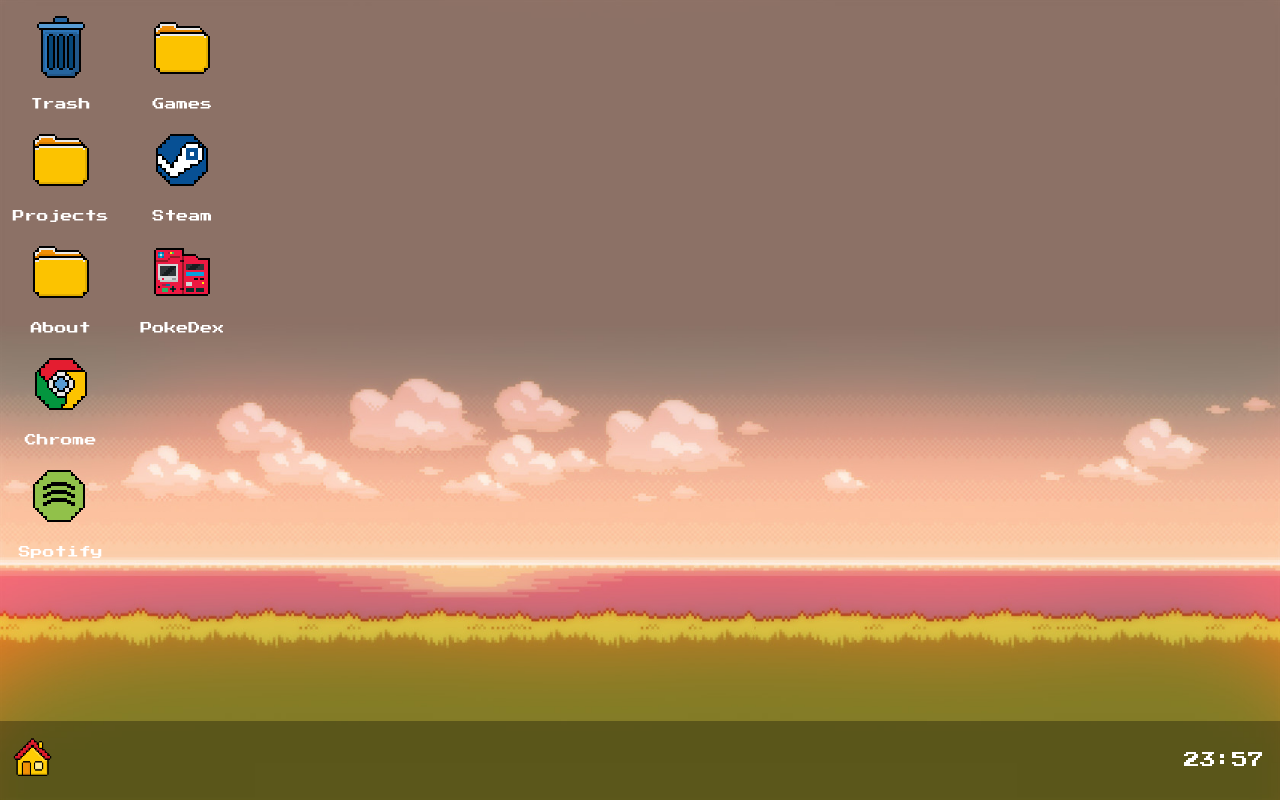
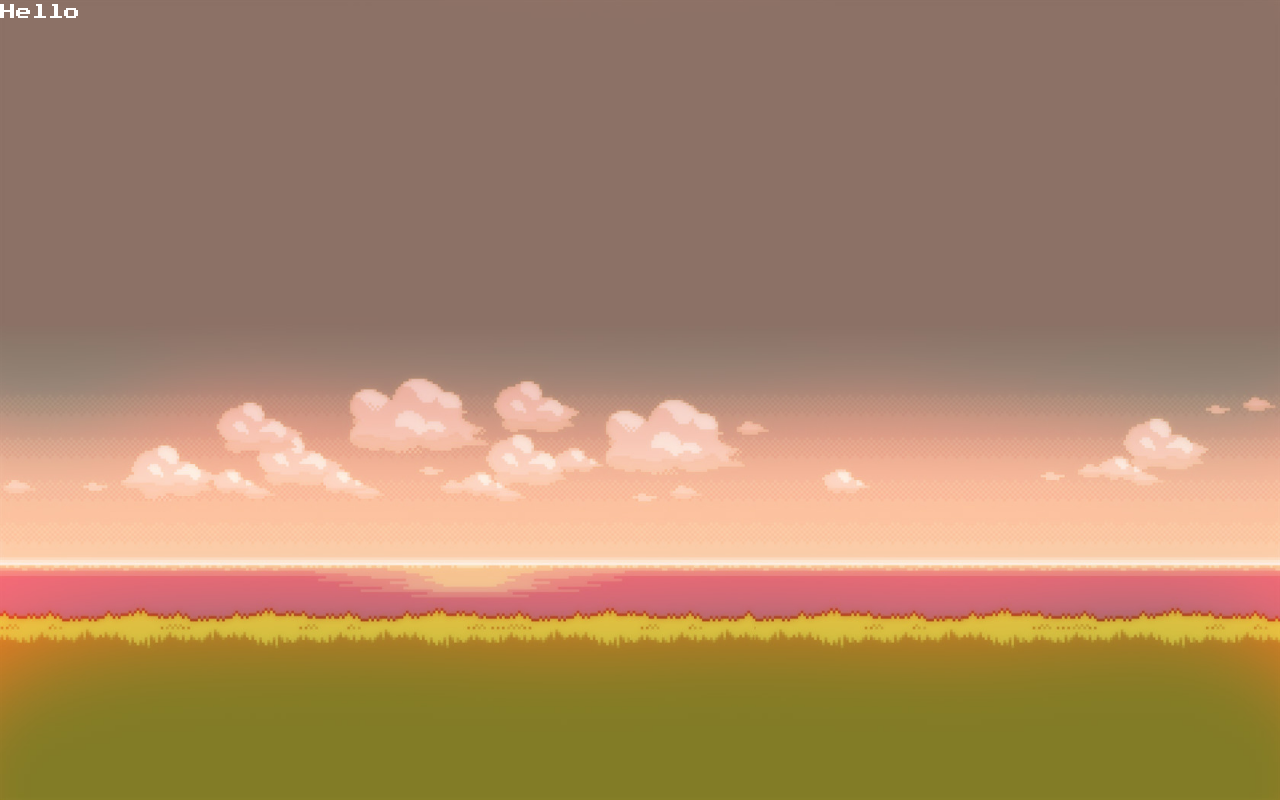
Before and after one commit to Mirko143-spec/MiranDinc, a React (Vite) app: page / in a window 1280 px wide. Built offline with nearby package versions, Linux system fonts and the light colour scheme.

Commit message:
Adding login page

```diff
--- a/src/App.tsx
+++ b/src/App.tsx
@@ -1,9 +1,10 @@
 import Desktop from "./components/Desktop.tsx";
+import LogIn from "./components/LogIn.tsx";
 
 function App() {
   return (
     <>
-      <Desktop />
+      <LogIn />
     </>
   );
 }
--- a/src/components/Desktop.tsx
+++ b/src/components/Desktop.tsx
@@ -104,7 +104,7 @@ function Desktop() {
       >
         <ul className="flex flex-row items-center justify-between py-2 list-none">
           <li>
-            <button className="w-12 bg-transparent border-none cursor-pointer">
+            <button className="w-12 bg-transparent flex items-center justify-center h-8 border-none cursor-pointer">
               <img
                 src={home}
                 alt="Home"
--- /dev/null
+++ b/src/components/LogIn.tsx
@@ -0,0 +1,5 @@
+function LogIn() {
+  return <h1>Hello</h1>;
+}
+
+export default LogIn;
--- a/src/components/Window.tsx
+++ b/src/components/Window.tsx
@@ -16,7 +16,7 @@ function Window({ id, initialTop, initialLeft, title, onClose }: WindowProps) {
   return (
     <div
       id={id}
-      className="bg-gray-800 text-white shadow-2xl rounded-xl border-2 border-gray-700 overflow-hidden relative"
+      className="bg-gray-800 text-white shadow-2xl rounded-xl border-2 border-gray-700 overflow-hidden relative transition duration-300 ease-in-out"
       style={{
         position: "absolute",
         top: `${initialTop}px`,
```
